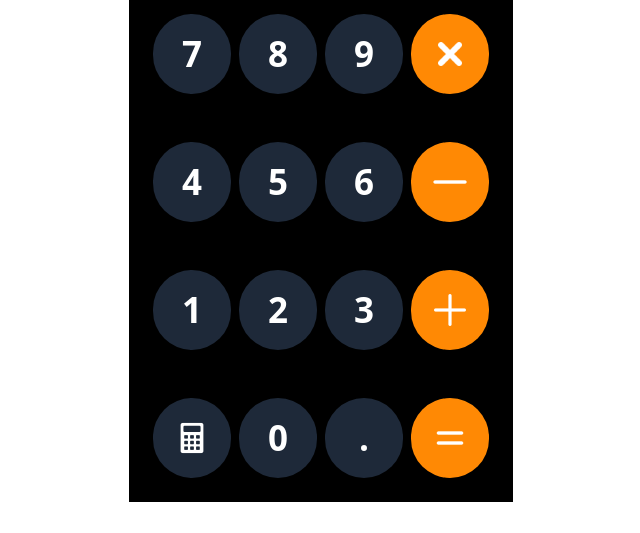
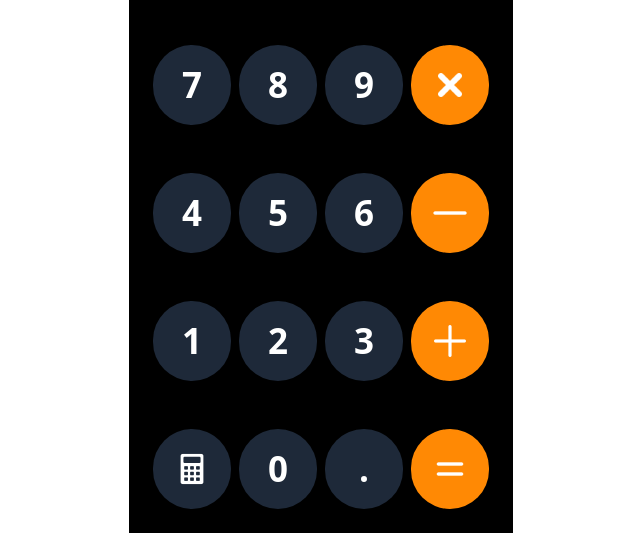
Before and after one commit to Folakemi20/Calculator, a website: page index.html in a window 1280 px wide. Shown: the part 329-862 px from the top of the page, without its empty margins (319-959 px from the left). Before the commit the page ends 831 px from the top, so only its background shows below. Drawn offline with Linux system fonts and the light colour scheme.

```diff
--- a/index.html
+++ b/index.html
@@ -14,7 +14,7 @@
         </button>
       </div>
 
-      <div class="pt-[12%]">
+      <div class="pt-[20%]">
         <div class="flex justify-end px-4">
         <input
           class="border-none text-white w-full px-4 outline outline-none text-[50px] text-end"
```
